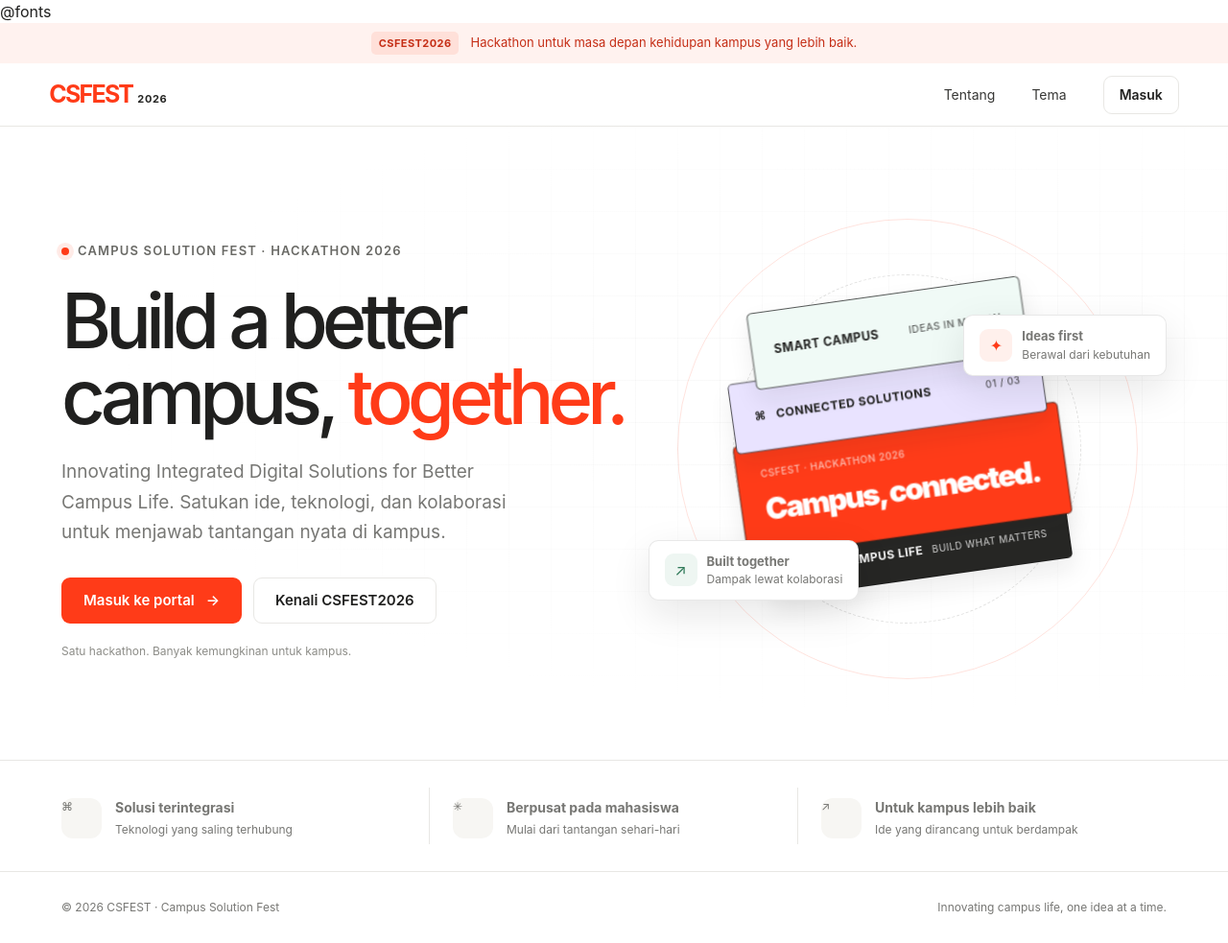
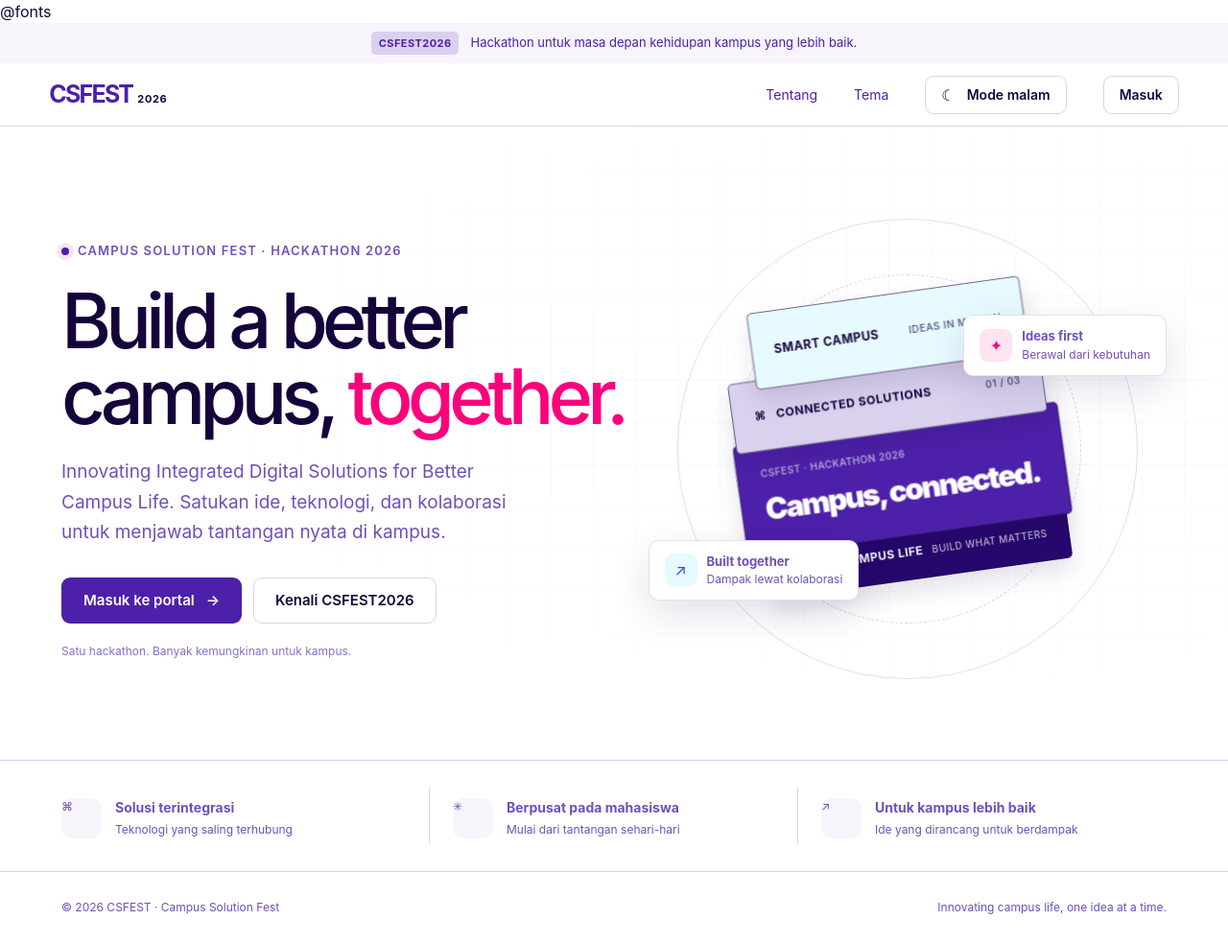
Before and after one commit to nafilhabibi/csfest2026Hackathon, a Laravel app: page / in a window 1280 px wide. Shown: the whole page at 96% size. Run offline with Laravel 12, Linux system fonts and the light colour scheme; style sheets or scripts are compiled from the project's sources.

Commit message:
Update UI

```diff
--- a/resources/css/app.css
+++ b/resources/css/app.css
@@ -2,18 +2,37 @@
 
 @source '../views/**/*.blade.php';
 
+@theme {
+    --color-csfest-deep: #15043b;
+    --color-csfest-night: #26076d;
+    --color-csfest-purple: #4c20a9;
+    --color-csfest-violet: #8b6eca;
+    --color-csfest-lavender: #dad1ef;
+    --color-csfest-blue: #4f5fe4;
+    --color-csfest-sky: #5fabee;
+    --color-csfest-cyan: #4ec7f1;
+    --color-csfest-pink: #fb027d;
+}
+
 :root {
     font-family: 'Instrument Sans', Inter, ui-sans-serif, system-ui, sans-serif;
-    color: #20201f;
-    background: #fff;
+    color: #15043b;
+    background: var(--paper);
     font-synthesis: none;
     text-rendering: optimizeLegibility;
     -webkit-font-smoothing: antialiased;
-    --ink: #20201f;
-    --muted: #777774;
-    --line: #e8e7e4;
-    --accent: #ff3b18;
-    --accent-dark: #e72e10;
+    --ink: #15043b;
+    --muted: #6f50b9;
+    --line: #dad1ef;
+    --accent: #4c20a9;
+    --accent-dark: #26076d;
+    --accent-pink: #fb027d;
+    --accent-blue: #4f5fe4;
+    --accent-cyan: #4ec7f1;
+    --surface-lavender: #f7f4fc;
+    --surface-pink: #fff3f9;
+    --success-ink: #2f54ae;
+    --success-surface: #eaf8fd;
     --paper: #fff;
 }
 
@@ -49,8 +68,8 @@ input {
     justify-content: center;
     gap: 12px;
     padding: 8px 20px;
-    color: #c52e16;
-    background: #fff2ef;
+    color: var(--accent);
+    background: var(--surface-lavender);
     font-size: 13px;
     text-align: center;
 }
@@ -58,7 +77,7 @@ input {
 .announcement-tag {
     padding: 4px 8px;
     border-radius: 5px;
-    background: #ffe0d9;
+    background: #dad1ef;
     font-size: 11px;
     font-weight: 700;
     letter-spacing: .04em;
@@ -88,7 +107,7 @@ input {
 }
 
 .brand span {
-    color: #252523;
+    color: var(--ink);
     font-size: 11px;
     font-weight: 700;
     letter-spacing: .06em;
@@ -98,7 +117,7 @@ input {
     display: flex;
     align-items: center;
     gap: clamp(18px, 3vw, 38px);
-    color: #383836;
+    color: #4c20a9;
     font-size: 14px;
 }
 
@@ -137,15 +156,24 @@ input {
 }
 
 .button-outline:hover {
-    border-color: #ccc9c5;
+    border-color: #b19fdc;
     background: #fff;
-    box-shadow: 0 5px 16px rgba(20, 20, 20, .06);
+    box-shadow: 0 5px 16px rgba(21, 4, 59, .08);
 }
 
 .button-small {
     min-height: 40px;
     padding: 0 16px;
     font-size: 14px;
+}
+
+.theme-toggle {
+    white-space: nowrap;
+}
+
+.theme-toggle [data-theme-icon] {
+    font-size: 16px;
+    line-height: 1;
 }
 
 .hero {
@@ -159,8 +187,8 @@ input {
     padding: 72px clamp(24px, 5vw, 72px) 60px;
     background-color: #fff;
     background-image:
-        linear-gradient(rgba(35, 35, 30, .035) 1px, transparent 1px),
-        linear-gradient(90deg, rgba(35, 35, 30, .035) 1px, transparent 1px);
+        linear-gradient(rgba(76, 32, 169, .045) 1px, transparent 1px),
+        linear-gradient(90deg, rgba(76, 32, 169, .045) 1px, transparent 1px);
     background-position: center center;
     background-size: 44px 44px;
 }
@@ -188,7 +216,7 @@ input {
     align-items: center;
     gap: 9px;
     margin-bottom: 24px;
-    color: #696965;
+    color: #6f50b9;
     font-size: 13px;
     font-weight: 600;
     letter-spacing: .09em;
@@ -200,7 +228,7 @@ input {
     height: 8px;
     border-radius: 50%;
     background: var(--accent);
-    box-shadow: 0 0 0 5px rgba(255, 59, 24, .1);
+    box-shadow: 0 0 0 5px rgba(251, 2, 125, .12);
 }
 
 .hero h1 {
@@ -213,7 +241,7 @@ input {
 }
 
 .hero h1 em {
-    color: var(--accent);
+    color: var(--accent-pink);
     font-style: normal;
 }
 
@@ -234,7 +262,7 @@ input {
 
 .hero-footnote {
     margin-top: 20px;
-    color: #8d8d88;
+    color: #8b6eca;
     font-size: 12px;
 }
 
@@ -249,7 +277,7 @@ input {
     position: absolute;
     width: min(38vw, 480px);
     aspect-ratio: 1;
-    border: 1px solid rgba(255, 59, 24, .14);
+    border: 1px solid rgba(79, 95, 228, .2);
     border-radius: 50%;
 }
 
@@ -257,7 +285,7 @@ input {
 .orbit::after {
     position: absolute;
     inset: 12%;
-    border: 1px dashed rgba(35, 35, 30, .13);
+    border: 1px dashed rgba(76, 32, 169, .2);
     border-radius: 50%;
     content: '';
 }
@@ -265,7 +293,7 @@ input {
 .orbit::after {
     inset: 25%;
     border-style: solid;
-    border-color: rgba(35, 35, 30, .1);
+    border-color: rgba(76, 32, 169, .16);
 }
 
 .campus-stack {
@@ -282,9 +310,9 @@ input {
     align-items: center;
     justify-content: space-between;
     padding: 18px 22px;
-    border: 1px solid rgba(25, 25, 25, .72);
+    border: 1px solid rgba(21, 4, 59, .58);
     border-radius: 5px;
-    box-shadow: 0 12px 24px rgba(27, 24, 21, .08);
+    box-shadow: 0 12px 24px rgba(21, 4, 59, .12);
     font-size: 12px;
     font-weight: 700;
     letter-spacing: .04em;
@@ -303,7 +331,7 @@ input {
     left: 37px;
     width: 275px;
     height: 77px;
-    background: #f0faf6;
+    background: #e7faff;
     transform: translateZ(42px);
 }
 
@@ -313,7 +341,7 @@ input {
     left: 6px;
     width: 318px;
     height: 72px;
-    background: #e9e3ff;
+    background: #dad1ef;
     transform: translateZ(28px);
 }
 
@@ -343,7 +371,7 @@ input {
     left: 18px;
     width: 315px;
     height: 58px;
-    background: #262624;
+    background: #26076d;
     color: #fff;
     transform: translateZ(0);
 }
@@ -355,10 +383,10 @@ input {
     align-items: center;
     gap: 10px;
     padding: 12px 16px;
-    border: 1px solid rgba(30, 30, 30, .1);
+    border: 1px solid rgba(76, 32, 169, .14);
     border-radius: 10px;
     background: #fff;
-    box-shadow: 0 14px 40px rgba(20, 20, 20, .1);
+    box-shadow: 0 14px 40px rgba(21, 4, 59, .12);
     font-size: 12px;
 }
 
@@ -387,14 +415,14 @@ input {
     height: 34px;
     place-items: center;
     border-radius: 9px;
-    background: #fff0ec;
-    color: var(--accent);
+    background: #fce4f0;
+    color: var(--accent-pink);
     font-size: 16px;
 }
 
 .note-two .note-icon {
-    background: #eef6f2;
-    color: #2f7958;
+    background: #e7faff;
+    color: #2f54ae;
 }
 
 .info-strip {
@@ -428,7 +456,7 @@ input {
     height: 42px;
     place-items: center;
     border-radius: 12px;
-    background: #f7f6f3;
+    background: #f7f4fc;
     font-size: 18px;
 }
 
@@ -452,7 +480,7 @@ input {
     justify-content: space-between;
     gap: 18px;
     padding: 28px clamp(24px, 5vw, 72px);
-    color: #777774;
+    color: #6f50b9;
     font-size: 12px;
 }
 
--- a/resources/js/app.js
+++ b/resources/js/app.js
@@ -1 +1,32 @@
-//
+const themeStorageKey = 'csfest-theme';
+const themeToggleButtons = document.querySelectorAll('[data-theme-toggle]');
+
+function setTheme(theme) {
+    const isNight = theme === 'night';
+
+    document.documentElement.dataset.theme = isNight ? 'night' : 'light';
+
+    for (const button of themeToggleButtons) {
+        button.setAttribute('aria-pressed', String(isNight));
+        button.setAttribute('aria-label', isNight ? 'Aktifkan mode terang' : 'Aktifkan mode malam');
+        button.title = isNight ? 'Aktifkan mode terang' : 'Aktifkan mode malam';
+        button.querySelector('[data-theme-icon]').textContent = isNight ? '☀' : '☾';
+        button.querySelector('[data-theme-label]').textContent = isNight ? 'Mode terang' : 'Mode malam';
+    }
+}
+
+setTheme(document.documentElement.dataset.theme === 'night' ? 'night' : 'light');
+
+for (const button of themeToggleButtons) {
+    button.addEventListener('click', () => {
+        const nextTheme = document.documentElement.dataset.theme === 'night' ? 'light' : 'night';
+
+        setTheme(nextTheme);
+
+        try {
+            localStorage.setItem(themeStorageKey, nextTheme);
+        } catch {
+            return;
+        }
+    });
+}
--- a/resources/views/auth/login.blade.php
+++ b/resources/views/auth/login.blade.php
@@ -14,6 +14,10 @@
         </a>
         <nav class="nav-links" aria-label="Navigasi utama">
             <a href="{{ route('home') }}">Beranda</a>
+            <button class="button button-outline button-small theme-toggle" type="button" data-theme-toggle aria-pressed="false">
+                <span aria-hidden="true" data-theme-icon>☾</span>
+                <span data-theme-label>Mode malam</span>
+            </button>
             <a class="button button-small" href="{{ route('login') }}">Masuk</a>
         </nav>
     </header>
--- a/resources/views/dashboard.blade.php
+++ b/resources/views/dashboard.blade.php
@@ -15,6 +15,10 @@
         </a>
         <nav class="nav-links" aria-label="Navigasi utama">
             <a href="{{ route('dashboard') }}">Dashboard</a>
+            <button class="button button-outline button-small theme-toggle" type="button" data-theme-toggle aria-pressed="false">
+                <span aria-hidden="true" data-theme-icon>☾</span>
+                <span data-theme-label>Mode malam</span>
+            </button>
             <form class="logout-form" method="POST" action="{{ route('logout') }}">
                 @csrf
                 <button class="button button-outline button-small" type="submit">Keluar</button>
--- a/resources/views/layouts/app.blade.php
+++ b/resources/views/layouts/app.blade.php
@@ -3,8 +3,15 @@
     <head>
         <meta charset="utf-8">
         <meta name="viewport" content="width=device-width, initial-scale=1">
-        <meta name="theme-color" content="#ffffff">
+        <meta name="theme-color" content="#15043b">
         <title>@yield('title', 'CSFEST2026') · CSFEST2026</title>
+        <script>
+            try {
+                if (localStorage.getItem('csfest-theme') === 'night') {
+                    document.documentElement.dataset.theme = 'night';
+                }
+            } catch {}
+        </script>
         @fonts
         @vite(['resources/css/app.css', 'resources/js/app.js'])
     </head>
--- a/resources/views/welcome.blade.php
+++ b/resources/views/welcome.blade.php
@@ -15,6 +15,10 @@
         <nav class="nav-links" aria-label="Navigasi utama">
             <a href="#tentang">Tentang</a>
             <a href="#tema">Tema</a>
+            <button class="button button-outline button-small theme-toggle" type="button" data-theme-toggle aria-pressed="false">
+                <span aria-hidden="true" data-theme-icon>☾</span>
+                <span data-theme-label>Mode malam</span>
+            </button>
             <a class="button button-outline button-small" href="{{ route('login') }}">Masuk</a>
         </nav>
     </header>
```
Also changed, not shown: other parts of resources/css/app.css (+179 -21 lines), resources/views/admin/participants/create.blade.php (+6 -2 lines), 4 other files.
